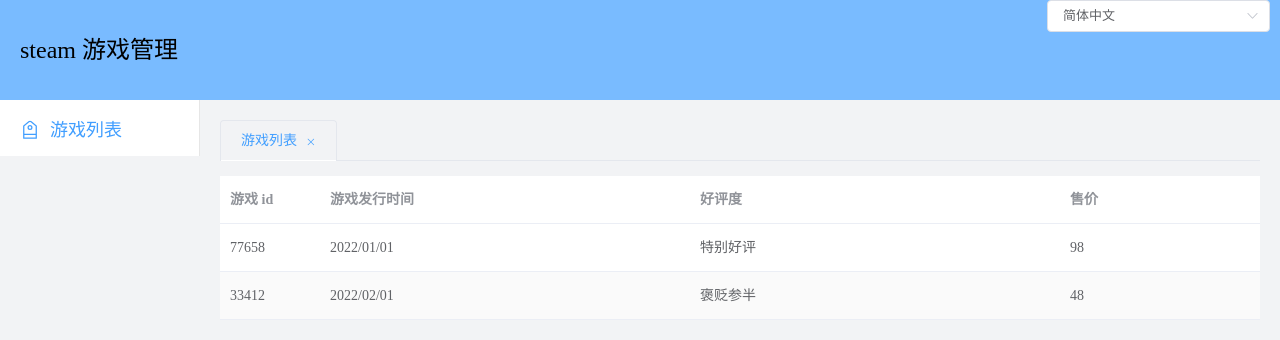
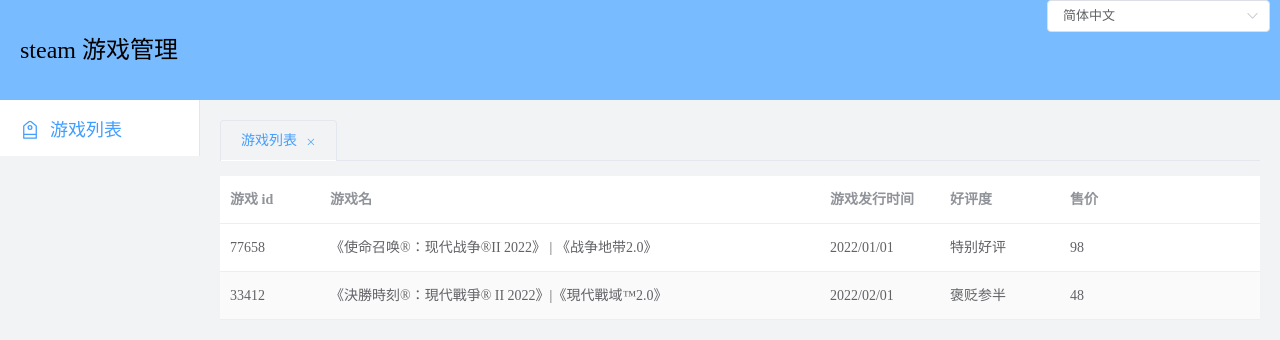
Before and after one commit to lWaterLite/SteamDB, a Vue app in the folder Vue/: page / in a window 1280 px wide. Shown: the top 340 px of the page. Built offline with nearby package versions, Linux system fonts and the light colour scheme.

Commit message:
the list of all items

```diff
--- a/Vue/src/components/item-list.vue
+++ b/Vue/src/components/item-list.vue
@@ -1,8 +1,9 @@
 <template>
   <el-table :data="items" stripe @row-click="rowClickHandler" style="user-select: none">
     <el-table-column prop="item_id" label="游戏 id" width="100px"></el-table-column>
+    <el-table-column prop="name" label="游戏名" width="500px"></el-table-column>
     <el-table-column prop="item_launch_date" label="游戏发行时间"></el-table-column>
-    <el-table-column prop="content" label="好评度"></el-table-column>
+    <el-table-column prop="comment" label="好评度"></el-table-column>
     <el-table-column prop="price" label="售价" width="200px"></el-table-column>
   </el-table>
 </template>
@@ -17,14 +18,16 @@
       items: [
         {
           item_id: 77658,
+          name: '《使命召唤®：现代战争®II 2022》 | 《战争地带2.0》',
           item_launch_date: '2022/01/01',
-          content: '特别好评',
+          comment: '特别好评',
           price: 98
         },
         {
           item_id: 33412,
+          name: '《決勝時刻®：現代戰爭® II 2022》|《現代戰域™2.0》',
           item_launch_date: '2022/02/01',
-          content: '褒贬参半',
+          comment: '褒贬参半',
           price: 48
         }
       ]
@@ -32,7 +35,6 @@
   }, //data
   methods: {
     rowClickHandler(row) {
-      console.log(row.item_id)
       this.$emit('getItem', row.item_id, row)
     }
   }
```
